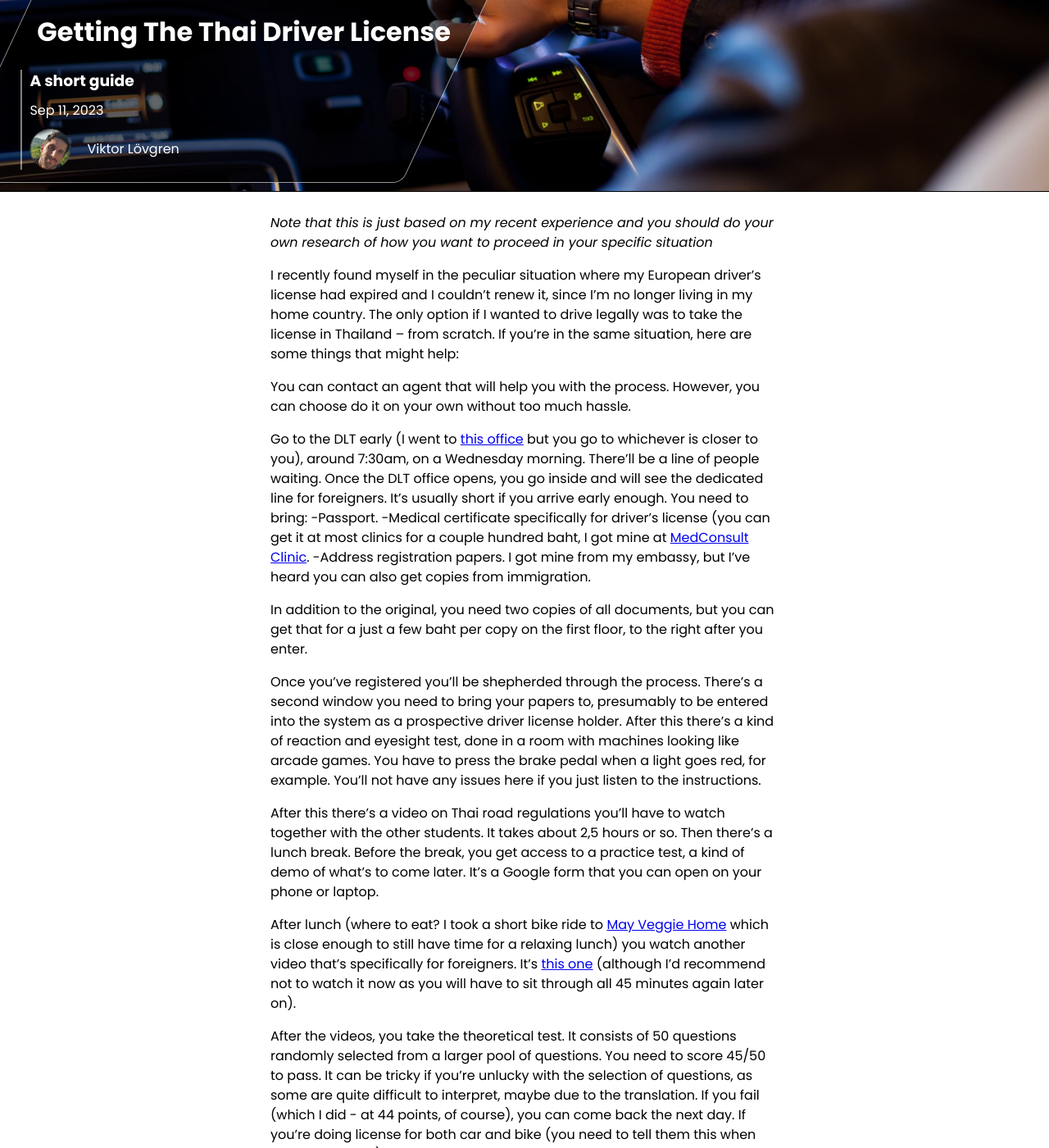
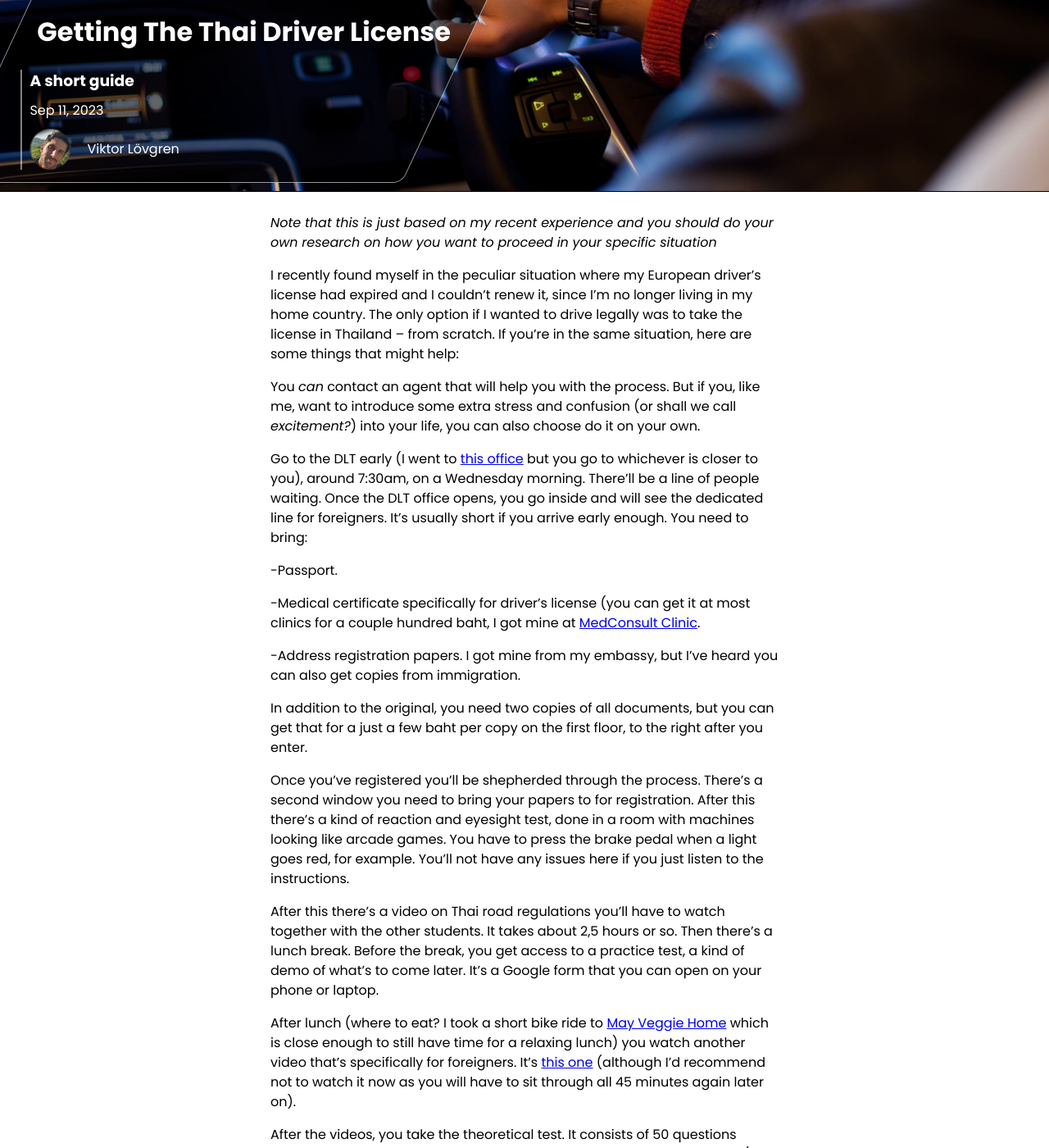
Before and after one commit to leafleaf90/VLblog, a Jekyll site: the page built from _posts/2023-09-11-thai-driver-license.md, in a window 1280 px wide and 1400 px high, scrolled down 336 px. Shown: the whole window at 82% size. Built offline with Jekyll 4.4.1, drawn with Linux system fonts in a browser that asks for light colours; some web fonts are replaced; some of the changed text lies outside the part shown.

Commit message:
fix post - driver license thai

```diff
--- a/_posts/2023-09-11-thai-driver-license.md
+++ b/_posts/2023-09-11-thai-driver-license.md
@@ -7,20 +7,23 @@
 categories: thailand
 ---
 
-_Note that this is just based on my recent experience and you should do your own research of how you want to proceed in your specific situation_
+_Note that this is just based on my recent experience and you should do your own research on how you want to proceed in your specific situation_
 
 I recently found myself in the peculiar situation where my European driver's license had expired and I couldn't renew it, since I'm no longer living in my home country. The only option if I wanted to drive legally was to take the license in Thailand – from scratch. If you're in the same situation, here are some things that might help:
 
-You can contact an agent that will help you with the process. However, you can choose do it on your own without too much hassle.
+You _can_ contact an agent that will help you with the process. But if you, like me, want to introduce some extra stress and confusion (or shall we call _excitement?_) into your life, you can also choose do it on your own.
 
 Go to the DLT early (I went to [this office](https://goo.gl/maps/t1eJgcHvhkXjPEjr7){:target="\_blank"} but you go to whichever is closer to you), around 7:30am, on a Wednesday morning. There'll be a line of people waiting. Once the DLT office opens, you go inside and will see the dedicated line for foreigners. It's usually short if you arrive early enough. You need to bring:
+
 -Passport.
+
 -Medical certificate specifically for driver's license (you can get it at most clinics for a couple hundred baht, I got mine at [MedConsult Clinic](https://goo.gl/maps/N2LZ3EDPase8zmA38){:target="\_blank"}.
+
 -Address registration papers. I got mine from my embassy, but I've heard you can also get copies from immigration.
 
 In addition to the original, you need two copies of all documents, but you can get that for a just a few baht per copy on the first floor, to the right after you enter.
 
-Once you've registered you'll be shepherded through the process. There's a second window you need to bring your papers to, presumably to be entered into the system as a prospective driver license holder. After this there's a kind of reaction and eyesight test, done in a room with machines looking like arcade games. You have to press the brake pedal when a light goes red, for example. You'll not have any issues here if you just listen to the instructions.
+Once you've registered you'll be shepherded through the process. There's a second window you need to bring your papers to for registration. After this there's a kind of reaction and eyesight test, done in a room with machines looking like arcade games. You have to press the brake pedal when a light goes red, for example. You'll not have any issues here if you just listen to the instructions.
 
 After this there's a video on Thai road regulations you'll have to watch together with the other students. It takes about 2,5 hours or so. Then there's a lunch break. Before the break, you get access to a practice test, a kind of demo of what's to come later. It's a Google form that you can open on your phone or laptop.
 
@@ -34,13 +37,13 @@
 
 The stations are:
 
-**1.** Stop close to the curb. This one is simple. You drive forward, and when you come up to a traffic light you need to stop no more than 20 centimeter away from the curb.
+**1.** Stop close to the curb. This one is simple. You drive forward, and when you come to a traffic light you need to stop no more than 25 cm away from the curb.
 
 Between station one and two, you drive over a little bridge that has a stop sign (although the stop sign has fallen over, so you won't see it. But it's there.) and stop on the bridge.
 
-**2.** Drive forward to the reverse in a straight line back to the beginning of the station.
+**2.** Drive forward to then reverse in a straight line back to the beginning of the station.
 
-**3.** The last station is the parallel parking. I failed this station twice (!). The first time the bumper of the car swung slightly over the curb (not touching anything, mind you) and the second time I kept some extra space but apparently too much (you need to keep the maximum of 20 cm here as well). I recommend you watch [this](https://www.youtube.com/watch?v=E0aYMQL6Bi4&t=1s&pp=ygUXdGhhaWxhbmQgZHJpdmVyIGxpY2Vuc2U%3D){:target="\_blank"} video closely, where a gentleman shows you in detail how to clear this station. Especially if you're not used to left-hand traffic it is good to have some markers for when to turn for a perfect parallel parking.
+**3.** The last station is the parallel parking. I failed this station twice (!). The first time the bumper of the car swung slightly over the curb (not touching anything, mind you) and the second time I kept some extra space but apparently too much (you need to keep the maximum of 25 cm here as well). I recommend you watch [this](https://www.youtube.com/watch?v=E0aYMQL6Bi4&t=1s&pp=ygUXdGhhaWxhbmQgZHJpdmVyIGxpY2Vuc2U%3D){:target="\_blank"} video closely, where a gentleman shows you in detail how to clear this station. Especially if you're not used to left-hand traffic it is good to have some markers for when to turn for a perfect parallel parking.
 
 <img class="half-image" src="/assets/post-media/2023-09-11/parallel_fail.jpg"/>
 _My glorious second fail_
```
